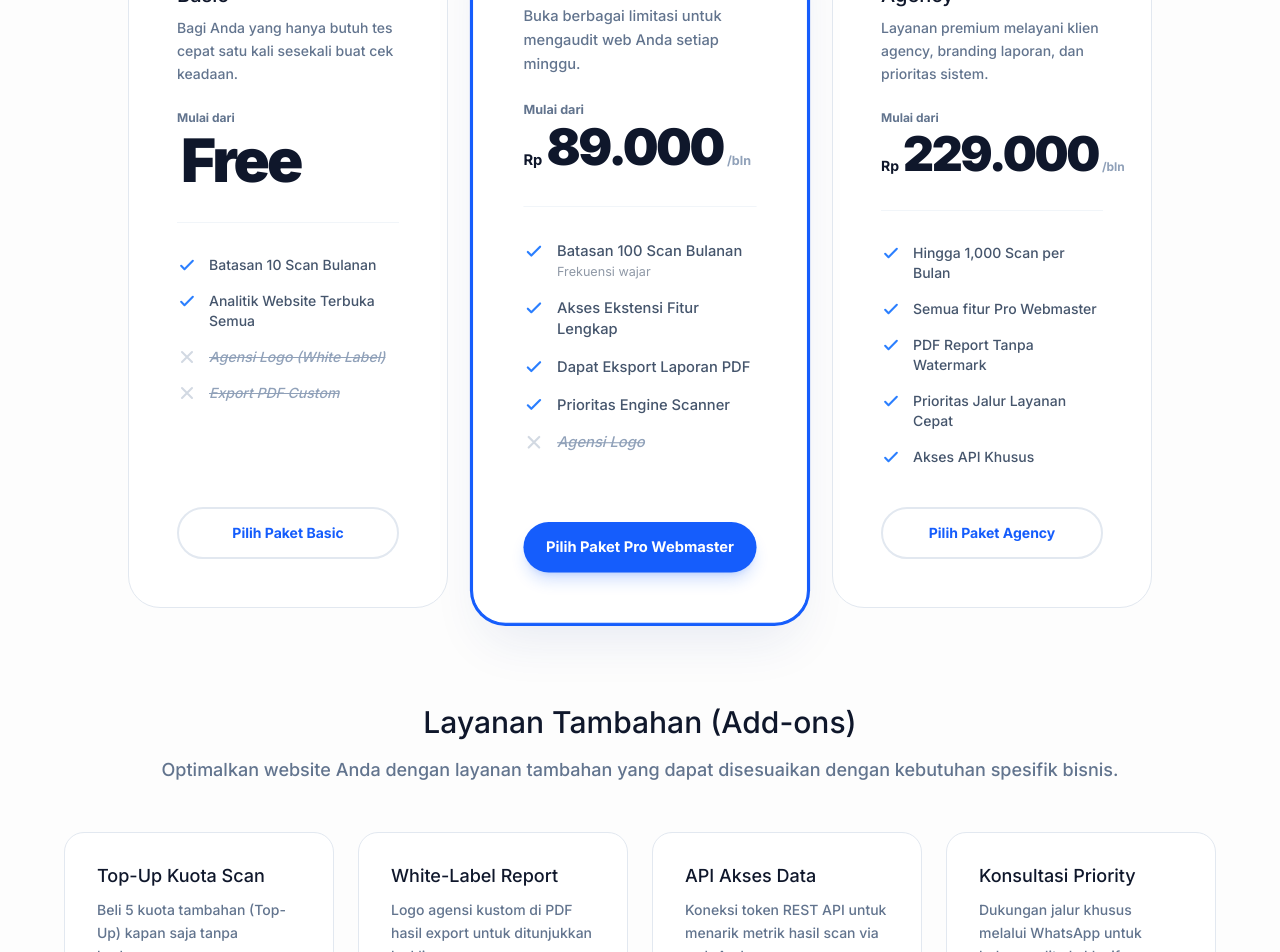
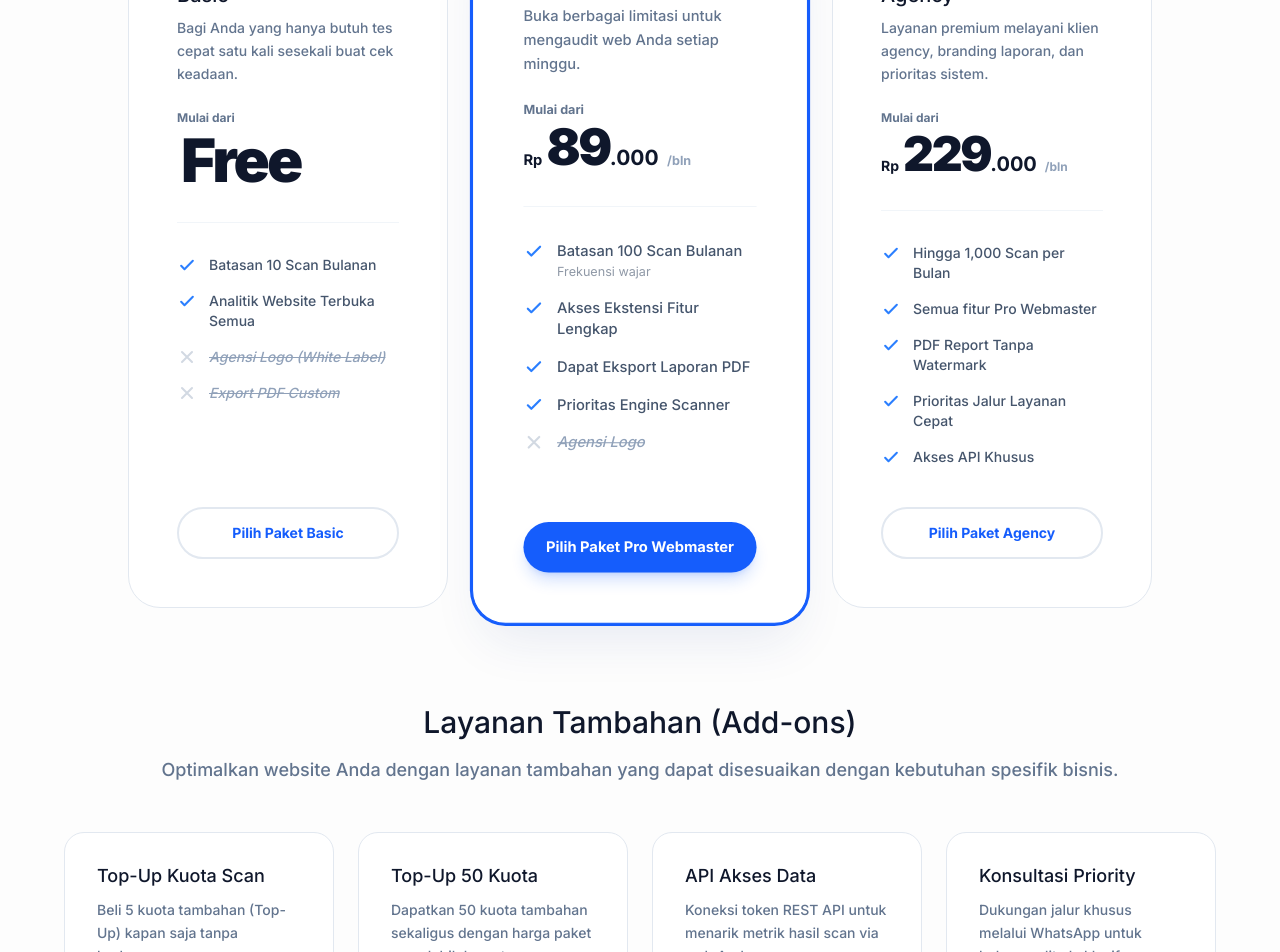
Before and after one commit to BagusSedana/seo-scanner-frontend, a Next.js app: page /pricing in a window 1280 px wide. Shown: the part 800-1752 px from the top of the page. Built offline with nearby package versions, Linux system fonts and the light colour scheme; no server answers.

Commit message:
UI: Refine pricing view and replace White-Label with Bulk Addon

```diff
--- a/src/app/(landing)/page.tsx
+++ b/src/app/(landing)/page.tsx
@@ -573,7 +573,7 @@ export default function SEOCheckupLandingPage() {
                      <div className="grid sm:grid-cols-2 lg:grid-cols-4 gap-6 max-w-5xl mx-auto">
                         {[
                            { title: "Top-Up Kuota Scan", desc: "Beli 5 kuota tambahan kapan saja tanpa batas waktu expired.", price: "Rp25.000 / 5 Scan", id: "addon-5" },
-                           { title: "White-Label Report", desc: "Logo agensi kustom di PDF hasil export untuk dikirim ke klien Anda.", price: "Rp150.000 / Bln", id: "addon-wl" },
+                           { title: "Top-Up 50 Kuota", desc: "Beli 50 kuota tambahan sekaligus dengan harga yang lebih hemat, tanpa batas waktu aktif.", price: "Rp150.000 / 50 Scan", id: "addon-50" },
                            { title: "API Akses Data", desc: "Koneksi token REST API untuk menarik metrik hasil scan via web Anda.", price: "Hubungi Kami", id: "addon-api" },
                            { title: "Konsultasi Priority", desc: "Dukungan jalur khusus melalui WhatsApp untuk optimasi manual.", price: "Mulai Rp500Rb", id: "addon-support" }
                         ].map((addon, i) => (
--- a/src/app/pricing/page.tsx
+++ b/src/app/pricing/page.tsx
@@ -246,7 +246,15 @@ export default function PricingPage() {
          {/* Pricing Grid */}
          <section className="max-w-7xl mx-auto px-4 sm:px-6 lg:px-8 pb-24">
             <div className="grid md:grid-cols-3 gap-8 items-stretch max-w-5xl mx-auto">
-               {PLANS.map((plan) => (
+               {PLANS.map((plan) => {
+                  const isFree = plan.price.monthly === 0;
+                  const currentPrice = yearly ? plan.price.yearly : plan.price.monthly;
+                  const priceStr = currentPrice.toLocaleString('id-ID');
+                  const parts = priceStr.split('.');
+                  const hasThousandSuffix = parts.length > 1 && parts[parts.length - 1] === '000';
+                  const mainPart = hasThousandSuffix ? parts.slice(0, -1).join('.') : priceStr;
+
+                  return (
                    <div
                      key={plan.name}
                      className={`rounded-[2rem] p-10 md:p-12 relative flex flex-col h-full border text-left bg-white transition-all
@@ -271,12 +279,21 @@ export default function PricingPage() {
                      </div>
 
                      <div className={`flex items-baseline justify-start gap-1 mb-8 border-b pb-8 border-slate-100 text-slate-900`}>
-                        <span className={`text-sm font-bold`}>{plan.price.monthly === 0 ? '' : 'Rp'}</span>
-                        <span className={`${plan.price.monthly === 0 ? 'text-6xl font-black' : 'text-5xl font-black'} tracking-tight`} style={{ letterSpacing: "-0.05em" }}>
-                           {plan.price.monthly === 0 ? 'Free' : `${(yearly ? plan.price.yearly : plan.price.monthly).toLocaleString('id-ID')}`}
-                        </span>
-                        {plan.price.monthly > 0 && (
-                           <span className={`text-xs font-bold text-slate-400`}>/{yearly ? 'thn' : 'bln'}</span>
+                        <span className={`text-sm font-bold`}>{isFree ? '' : 'Rp'}</span>
+                        {isFree ? (
+                           <span className="text-6xl font-black tracking-tight" style={{ letterSpacing: "-0.05em" }}>Free</span>
+                        ) : (
+                           <div className="flex items-baseline">
+                              <span className={`${mainPart.length >= 4 ? 'text-4xl font-black' : 'text-5xl font-black'} tracking-tight`} style={{ letterSpacing: "-0.05em" }}>
+                                 {mainPart}
+                              </span>
+                              {hasThousandSuffix && (
+                                 <span className="text-xl font-bold">.000</span>
+                              )}
+                           </div>
+                        )}
+                        {!isFree && (
+                           <span className={`text-xs font-bold text-slate-400 ml-1`}>/{yearly ? 'thn' : 'bln'}</span>
                         )}
                      </div>
 
@@ -313,7 +330,8 @@ export default function PricingPage() {
                         {loading === plan.id ? 'Memproses...' : `Pilih Paket ${plan.name}`}
                      </button>
                   </div>
-               ))}
+                  );
+               })}
             </div>
          </section>
 
@@ -327,7 +345,7 @@ export default function PricingPage() {
             <div className="grid sm:grid-cols-2 lg:grid-cols-4 gap-6 max-w-6xl mx-auto">
                {[
                   { title: "Top-Up Kuota Scan", desc: "Beli 5 kuota tambahan (Top-Up) kapan saja tanpa berlangganan.", price: "Rp25.000 / 5 Scan", id: "addon-5" },
-                  { title: "White-Label Report", desc: "Logo agensi kustom di PDF hasil export untuk ditunjukkan ke klien.", price: "Rp150.000 / Bln", id: "addon-wl" },
+                  { title: "Top-Up 50 Kuota", desc: "Dapatkan 50 kuota tambahan sekaligus dengan harga paket yang lebih hemat.", price: "Rp150.000 / 50 Scan", id: "addon-50" },
                   { title: "API Akses Data", desc: "Koneksi token REST API untuk menarik metrik hasil scan via web Anda.", price: "Hubungi Kami", id: "addon-api" },
                   { title: "Konsultasi Priority", desc: "Dukungan jalur khusus melalui WhatsApp untuk bahas audit eksklusif.", price: "Mulai Rp500.000", id: "addon-support" }
                ].map((addon, i) => (
```
